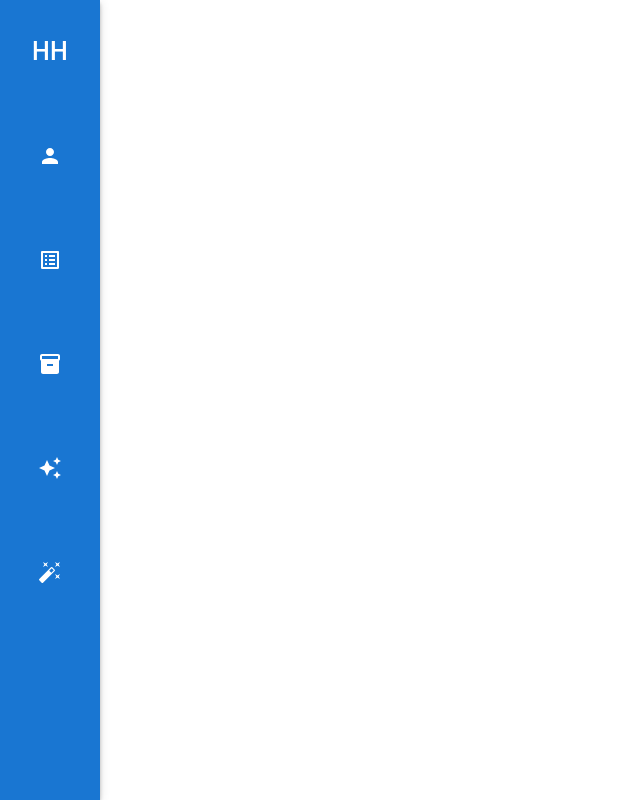
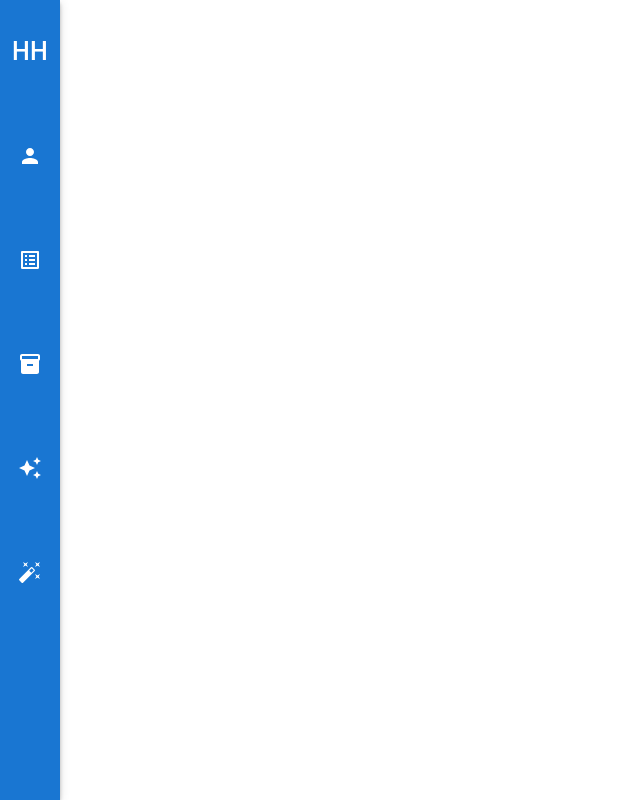
Before and after one commit to Lucobsen/dnd-delvers, a React (Create React App) app: page /details in a window 1280 px wide. Shown: the whole page, without its empty margins (0-640 px from the left). Built offline with nearby package versions, Linux system fonts and the light colour scheme.

Commit message:
cleaned up nav components

```diff
--- /dev/null
+++ b/src/components/Buttons/NavIconLink.tsx
@@ -0,0 +1,35 @@
+import { IconButton } from "@mui/material";
+import React from "react";
+import { NavLink } from "react-router-dom";
+
+interface NavIconLinkProps {
+  to: string;
+  icon: JSX.Element;
+  size?: "small" | "medium";
+}
+
+export const NavIconLink = ({
+  to,
+  icon,
+  size = "medium",
+}: NavIconLinkProps) => (
+  <NavLink
+    to={to}
+    style={({ isActive }) => {
+      return {
+        borderRadius: 50,
+        color: isActive ? "rgb(25, 118, 210)" : "white",
+        backgroundColor: isActive ? "white" : "transparent",
+      };
+    }}
+  >
+    <IconButton
+      color="inherit"
+      aria-label={to}
+      title={to}
+      sx={{ p: size === "small" ? "4px" : "8px" }}
+    >
+      {icon}
+    </IconButton>
+  </NavLink>
+);
--- a/src/components/Footer/Footer.tsx
+++ b/src/components/Footer/Footer.tsx
@@ -1,18 +1,12 @@
-import {
-  AppBar,
-  Toolbar,
-  IconButton,
-  useMediaQuery,
-  useTheme,
-  Box,
-} from "@mui/material";
+import { AppBar, Toolbar, useMediaQuery, useTheme, Box } from "@mui/material";
 import AutoAwesomeIcon from "@mui/icons-material/AutoAwesome";
 import React from "react";
 import ListAltIcon from "@mui/icons-material/ListAlt";
 import AutoFixHighIcon from "@mui/icons-material/AutoFixHigh";
-import { NavLink, useParams } from "react-router-dom";
+import { useParams } from "react-router-dom";
 import PersonIcon from "@mui/icons-material/Person";
 import InventoryIcon from "@mui/icons-material/Inventory";
+import { NavIconLink } from "../Buttons/NavIconLink";
 
 export const Footer = () => {
   const { breakpoints } = useTheme();
@@ -25,60 +19,31 @@ export const Footer = () => {
     <Box sx={{ flexGrow: 1 }} width="100%" mb={6}>
       <AppBar position="fixed" color="primary" sx={{ top: "auto", bottom: 0 }}>
         <Toolbar sx={{ justifyContent: "space-around", minHeight: 40 }}>
-          <NavLink to="details">
-            <IconButton
-              color="inherit"
-              aria-label="details"
-              title="details"
-              size="small"
-            >
-              <PersonIcon fontSize="small" sx={{ color: "white" }} />
-            </IconButton>
-          </NavLink>
-
-          <NavLink to="skills">
-            <IconButton
-              color="inherit"
-              aria-label="skills"
-              title="skills"
-              size="small"
-            >
-              <ListAltIcon fontSize="small" sx={{ color: "white" }} />
-            </IconButton>
-          </NavLink>
-
-          <NavLink to="inventory">
-            <IconButton
-              color="inherit"
-              aria-label="inventory"
-              title="inventory"
-              size="small"
-            >
-              <InventoryIcon fontSize="small" sx={{ color: "white" }} />
-            </IconButton>
-          </NavLink>
-
-          <NavLink to="feats">
-            <IconButton
-              size="small"
-              color="inherit"
-              aria-label="features and traits"
-              title="features and traits"
-            >
-              <AutoAwesomeIcon fontSize="small" sx={{ color: "white" }} />
-            </IconButton>
-          </NavLink>
-
-          <NavLink to="spells">
-            <IconButton
-              size="small"
-              color="inherit"
-              aria-label="spells"
-              title="spells"
-            >
-              <AutoFixHighIcon fontSize="small" sx={{ color: "white" }} />
-            </IconButton>
-          </NavLink>
+          <NavIconLink
+            to="details"
+            size="small"
+            icon={<PersonIcon fontSize="small" />}
+          />
+          <NavIconLink
+            to="skills"
+            size="small"
+            icon={<ListAltIcon fontSize="small" />}
+          />
+          <NavIconLink
+            to="inventory"
+            size="small"
+            icon={<InventoryIcon fontSize="small" />}
+          />
+          <NavIconLink
+            to="feats"
+            size="small"
+            icon={<AutoAwesomeIcon fontSize="small" />}
+          />
+          <NavIconLink
+            to="spells"
+            size="small"
+            icon={<AutoFixHighIcon fontSize="small" />}
+          />
         </Toolbar>
       </AppBar>
     </Box>
--- a/src/components/Sidebar/Sidebar.tsx
+++ b/src/components/Sidebar/Sidebar.tsx
@@ -1,12 +1,4 @@
-import {
-  AppBar,
-  Toolbar,
-  IconButton,
-  Box,
-  styled,
-  Typography,
-  Stack,
-} from "@mui/material";
+import { AppBar, Toolbar, Box, styled, Typography, Stack } from "@mui/material";
 import AutoAwesomeIcon from "@mui/icons-material/AutoAwesome";
 import React from "react";
 import ListAltIcon from "@mui/icons-material/ListAlt";
@@ -14,18 +6,11 @@ import AutoFixHighIcon from "@mui/icons-material/AutoFixHigh";
 import { NavLink, useParams } from "react-router-dom";
 import PersonIcon from "@mui/icons-material/Person";
 import InventoryIcon from "@mui/icons-material/Inventory";
+import { NavIconLink } from "../Buttons/NavIconLink";
 
 const StyledNavLink = styled(NavLink)`
   color: white;
   text-decoration: none;
-
-  &:focus,
-  &:hover,
-  &:visited,
-  &:link,
-  &:active {
-    text-decoration: none;
-  }
 `;
 
 export const Sidebar = () => {
@@ -36,7 +21,7 @@ export const Sidebar = () => {
       <AppBar
         position="fixed"
         color="primary"
-        sx={{ left: 0, height: "100%", width: 100 }}
+        sx={{ left: 0, height: "100%", width: 60 }}
       >
         <Toolbar
           sx={{
@@ -54,55 +39,11 @@ export const Sidebar = () => {
 
             {id !== undefined && (
               <>
-                <NavLink to="details">
-                  <IconButton
-                    color="inherit"
-                    aria-label="details"
-                    title="details"
-                  >
-                    <PersonIcon sx={{ color: "white" }} />
-                  </IconButton>
-                </NavLink>
-
-                <NavLink to="skills">
-                  <IconButton
-                    color="inherit"
-                    aria-label="skills"
-                    title="skills"
-                  >
-                    <ListAltIcon sx={{ color: "white" }} />
-                  </IconButton>
-                </NavLink>
-
-                <NavLink to="inventory">
-                  <IconButton
-                    color="inherit"
-                    aria-label="inventory"
-                    title="inventory"
-                  >
-                    <InventoryIcon sx={{ color: "white" }} />
-                  </IconButton>
-                </NavLink>
-
-                <NavLink to="feats">
-                  <IconButton
-                    color="inherit"
-                    aria-label="features and traits"
-                    title="features and traits"
-                  >
-                    <AutoAwesomeIcon sx={{ color: "white" }} />
-                  </IconButton>
-                </NavLink>
-
-                <NavLink to="spells">
-                  <IconButton
-                    color="inherit"
-                    aria-label="spells"
-                    title="spells"
-                  >
-                    <AutoFixHighIcon sx={{ color: "white" }} />
-                  </IconButton>
-                </NavLink>
+                <NavIconLink to="details" icon={<PersonIcon />} />
+                <NavIconLink to="skills" icon={<ListAltIcon />} />
+                <NavIconLink to="inventory" icon={<InventoryIcon />} />
+                <NavIconLink to="feats" icon={<AutoAwesomeIcon />} />
+                <NavIconLink to="spells" icon={<AutoFixHighIcon />} />
               </>
             )}
           </Stack>
```
